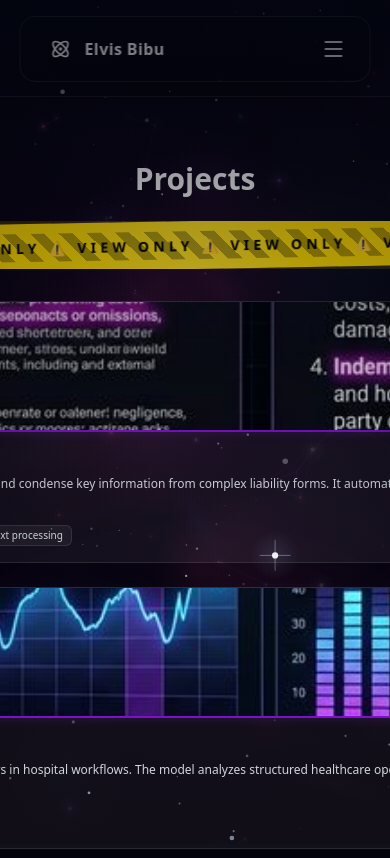
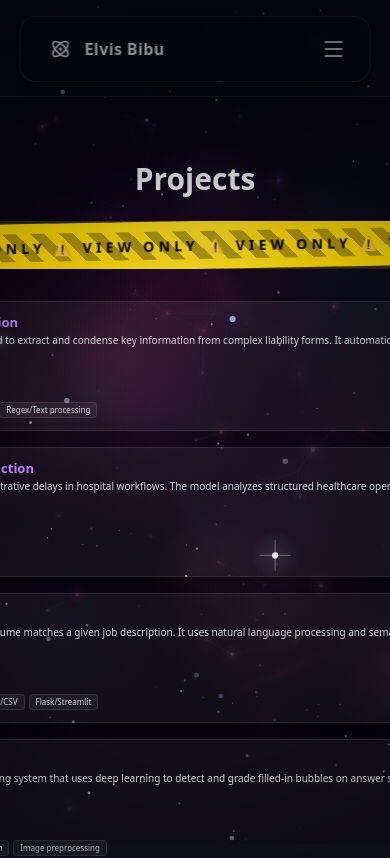
Before and after one commit to rifle2115/Personal-Portfolio-Nebula, a Next.js app: page /projects in a window 390 px wide. Shown: the top 858 px of the page. Built offline with nearby package versions, Linux system fonts and the light colour scheme.

Commit message:
feat: rewrite mobile projects section into ultra-compact list view

```diff
--- a/components/Projects.tsx
+++ b/components/Projects.tsx
@@ -60,33 +60,34 @@
                     </div>
                 </div>
 
-                <div className="flex flex-col gap-6 w-full md:grid md:grid-cols-2 md:gap-8">
+                <div className="flex flex-col gap-4 w-full md:grid md:grid-cols-2 md:gap-8">
                     {projects.map((project, index) => (
-                        <div key={index} className="flex flex-col bg-white/5 border border-white/10 rounded-xl overflow-hidden shadow-lg transition-all duration-300 hover:-translate-y-1 hover:border-purple-500/50 hover:shadow-[0_0_30px_rgba(147,51,234,0.3)] group">
+                        <div key={index} className="flex flex-row md:flex-col h-[130px] sm:h-[150px] md:h-auto bg-white/5 border border-white/10 rounded-xl overflow-hidden shadow-lg transition-all duration-300 hover:-translate-y-1 hover:border-purple-500/50 hover:shadow-[0_0_30px_rgba(147,51,234,0.3)] group">
                             {/* Project Image Preview */}
-                            <div className="h-32 md:h-48 overflow-hidden relative flex-shrink-0">
+                            <div className="w-1/3 min-w-[100px] max-w-[120px] md:min-w-0 md:max-w-none md:w-full md:h-48 overflow-hidden relative flex-shrink-0 h-full md:h-auto">
                                 <Image
                                     src={project.image}
                                     alt={project.title}
                                     fill
                                     className="object-cover transition-transform duration-500 group-hover:scale-110"
-                                    sizes="(max-width: 768px) 100vw, 50vw"
+                                    sizes="(max-width: 768px) 33vw, 50vw"
                                 />
                             </div>
 
                             {/* Purple Separator Border */}
-                            <div className="h-[2px] w-full bg-purple-600/80 shadow-[0_0_10px_rgba(147,51,234,0.5)]"></div>
+                            <div className="hidden md:block h-[2px] w-full bg-purple-600/80 shadow-[0_0_10px_rgba(147,51,234,0.5)]"></div>
+                            <div className="block md:hidden w-[2px] h-full bg-purple-600/80 shadow-[0_0_10px_rgba(147,51,234,0.5)]"></div>
 
                             {/* Content Details */}
-                            <div className="p-4 md:p-6 flex flex-col flex-1">
-                                <h3 className="text-base sm:text-lg md:text-2xl font-bold text-purple-400 mb-1.5 md:mb-3 drop-shadow-sm transition-colors duration-300 group-hover:text-purple-300 leading-tight">{project.title}</h3>
-                                <p className="text-gray-300 text-xs md:text-sm leading-relaxed mb-3 md:mb-6 group-hover:text-gray-200 transition-colors line-clamp-2 md:line-clamp-none flex-1">
+                            <div className="p-3 md:p-6 flex flex-col flex-1 overflow-hidden justify-center md:justify-start">
+                                <h3 className="text-[13px] sm:text-base md:text-2xl font-bold text-purple-400 mb-1 md:mb-3 drop-shadow-sm transition-colors duration-300 group-hover:text-purple-300 leading-tight line-clamp-1 md:line-clamp-none">{project.title}</h3>
+                                <p className="text-gray-300 text-[10px] sm:text-xs md:text-sm leading-snug mb-1.5 md:mb-6 group-hover:text-gray-200 transition-colors line-clamp-2 sm:line-clamp-3 md:line-clamp-none flex-1">
                                     {project.description}
                                 </p>
 
-                                <div className="flex flex-wrap gap-1.5 md:gap-2 mt-auto">
+                                <div className="flex flex-wrap gap-1 md:gap-2 mt-auto overflow-hidden h-4 sm:h-auto md:h-auto">
                                     {project.tech.map((tech, techIndex) => (
-                                        <div key={techIndex} className="bg-white/5 border border-white/10 rounded-md md:rounded-full px-2 py-0.5 md:px-3 md:py-1 flex items-center gap-1 text-[10px] md:text-xs text-gray-300 whitespace-nowrap transition-all duration-300 hover:border-purple-500/50 hover:bg-purple-500/20 hover:text-purple-300 hover:shadow-[0_0_15px_rgba(168,85,247,0.5)] cursor-default">
+                                        <div key={techIndex} className="bg-white/5 border border-white/10 rounded md:rounded-full px-1.5 py-[1px] md:px-3 md:py-1 flex items-center gap-1 text-[8px] sm:text-[10px] md:text-xs text-gray-300 whitespace-nowrap transition-all duration-300 hover:border-purple-500/40 cursor-default">
                                             {tech}
                                         </div>
                                     ))}
```
